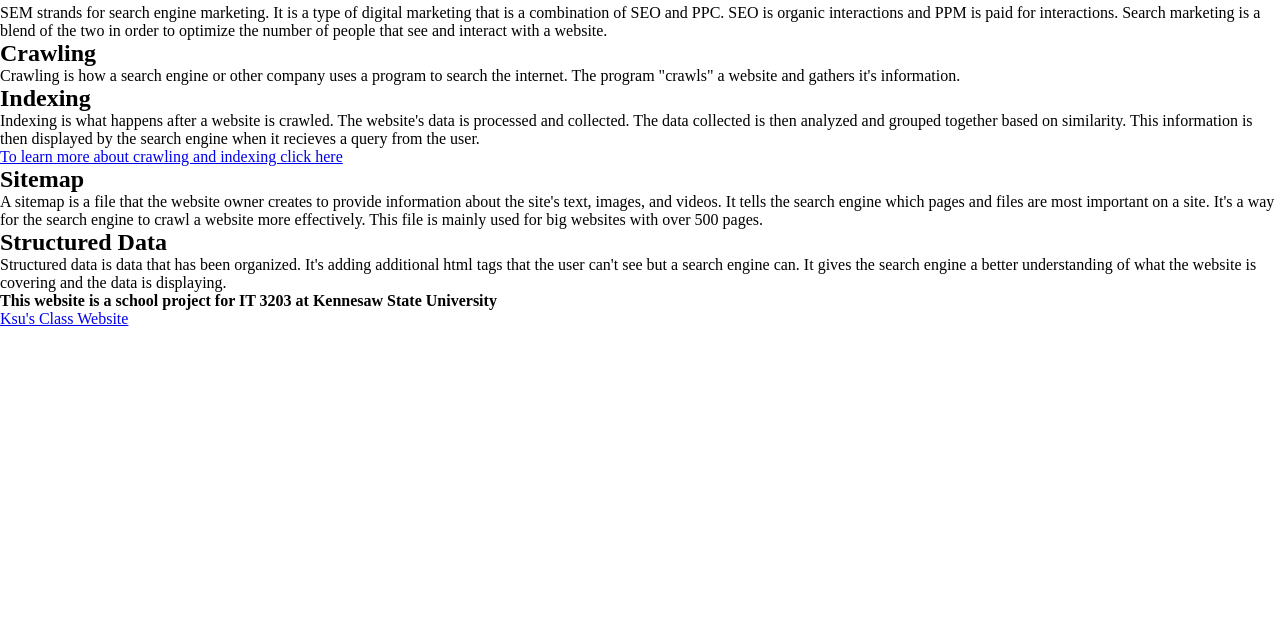
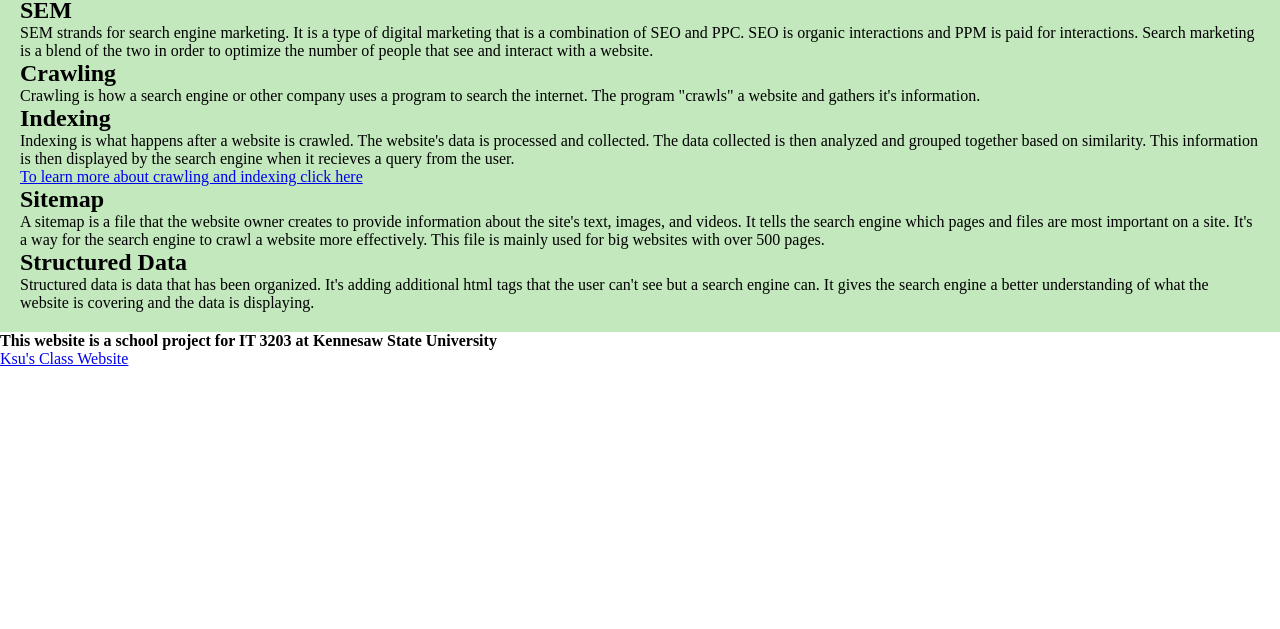
Before and after one commit to memeuh/Memeuh.github.io, a plain HTML site: page keyconcepts.html in a window 1280 px wide. Shown: the part 171-800 px from the top of the page. Drawn offline with Linux system fonts and the light colour scheme.

Commit message:
Update keyconcepts.html

```diff
--- a/keyconcepts.html
+++ b/keyconcepts.html
@@ -19,7 +19,7 @@
             <a href="quiz.html">Quiz</a>
         </div>
 
-        <div class="content">
+        <div class="main">
         <h1>Key Concepts in SEO</h1>
         <h2>PPC</h2>
             <p>PPC stands for pay per click. It is a form of digital advertising where businesses display
```
